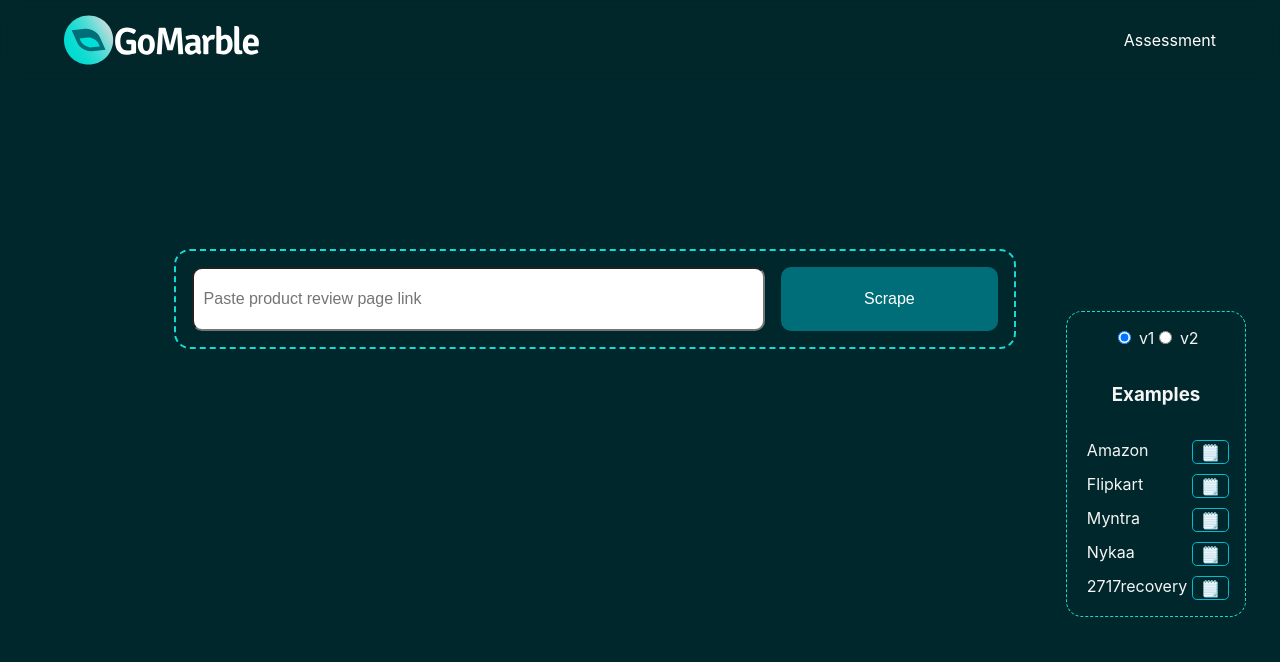
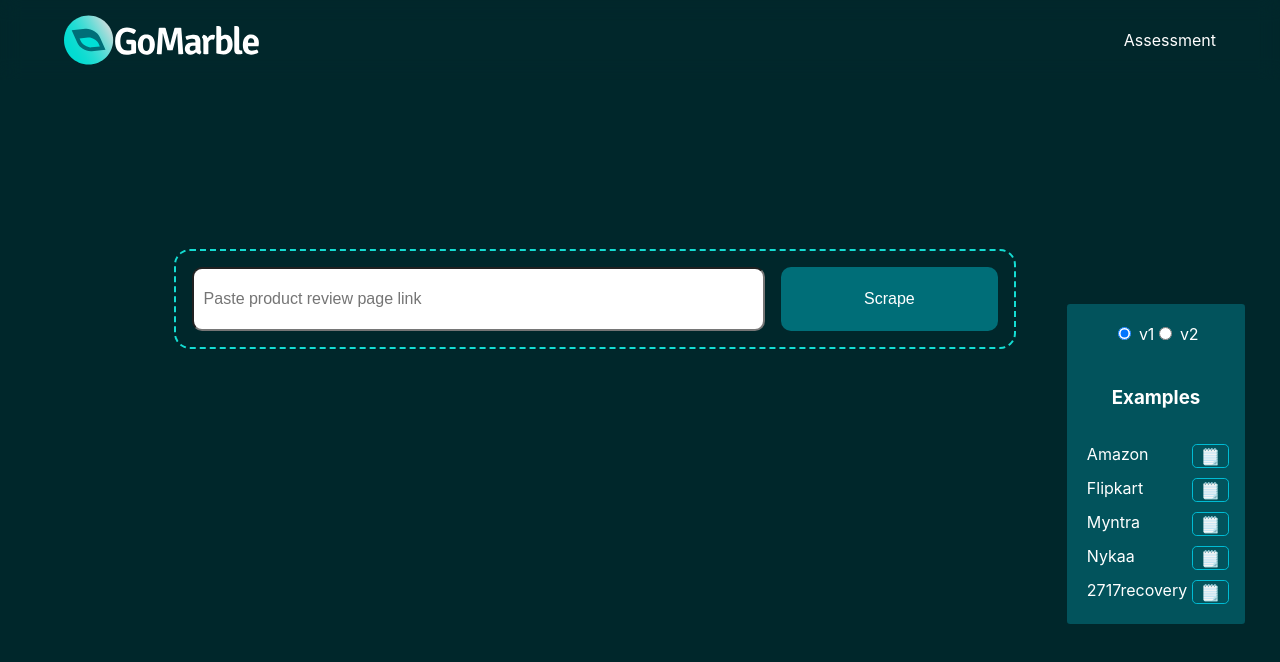
Before and after one commit to Akhancode/fe_gomarble_assessment, a React (Create React App) app: page / in a window 1280 px wide. Shown: the top 662 px of the page. Built offline with nearby package versions, Linux system fonts and the light colour scheme.

Commit message:
changed sidebar

```diff
--- a/src/App.css
+++ b/src/App.css
@@ -152,15 +152,16 @@
 
 #sidePanel{
  min-width: 70%;
- min-height: 30%;
+ min-height: 40%;
  /* background-color: #00bcd4; */
- border-radius: 1rem;
- border: 1.5px dashed #14DCD2;
- color:whitesmoke;
+ border-radius: 0.2rem;
+ /* border: 1.5px dashed #14DCD2; */
+ color:white;
  display: flex;
  flex-direction: column;
  align-items: center;
  /* justify-content:center; */
+ background-color: #06859378;
 }
 .copy{
   border: 1px #00bcd4 solid;
```
